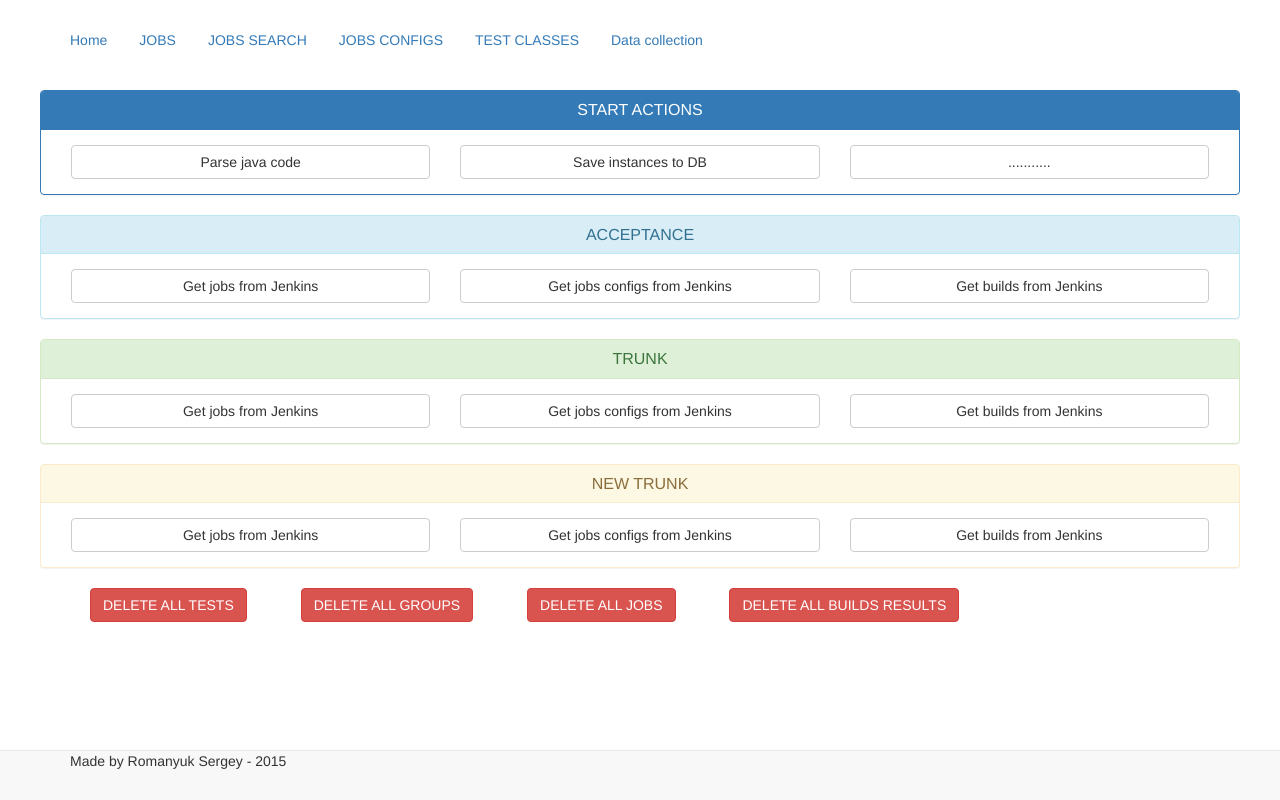
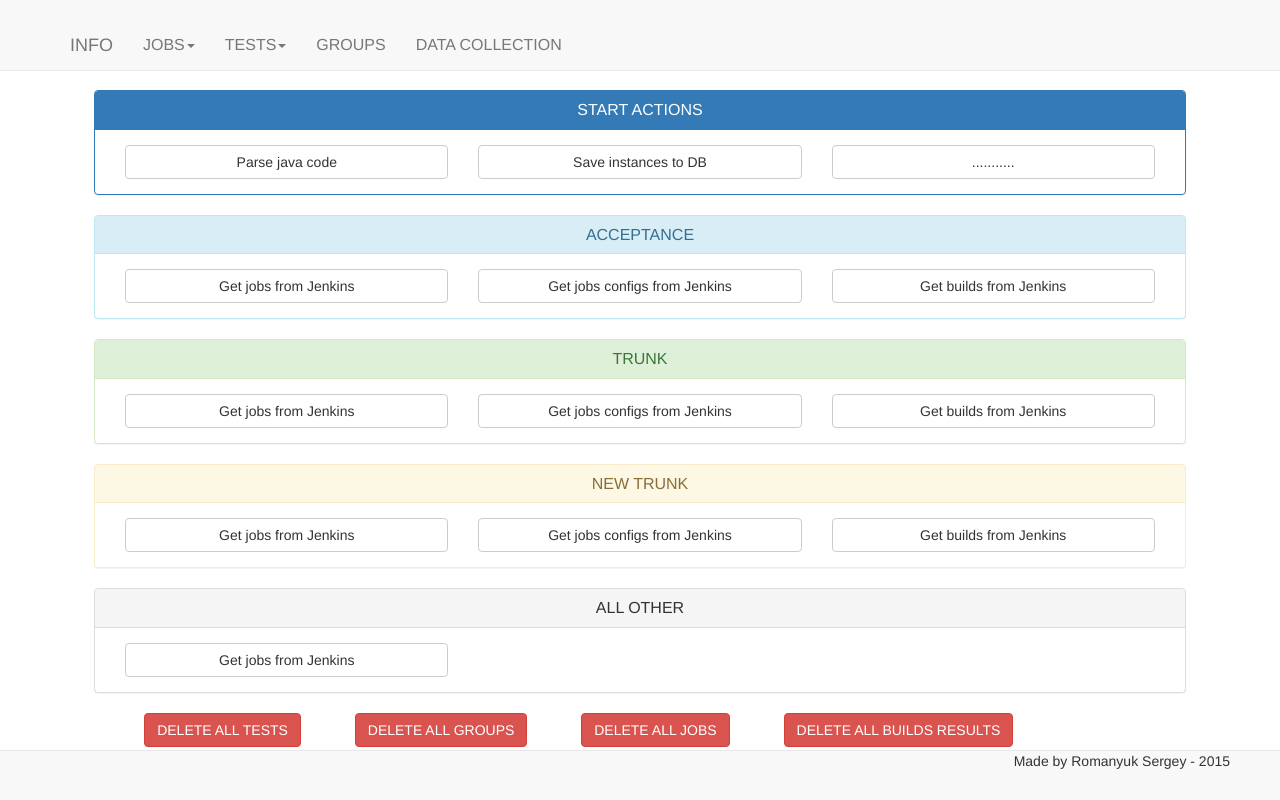
Before and after one commit to ukrduino/TestManagement, a Django app: page /data_collection/ in a window 1280 px wide. Run offline with Django 3.2, Linux system fonts and the light colour scheme; parts of the project's set-up code (start-up, migrations or seed data) failed here and were passed over; some libraries are stand-ins or nearby versions.

Commit message:
Data collection page improvement, preparation for group info page

```diff
--- a/TestManagement/urls.py
+++ b/TestManagement/urls.py
@@ -29,4 +29,5 @@ urlpatterns = [
     url(r'^jobs_results/load_data/$', 'TestCases.views.show_test_for_jobs'),
 
     url(r'^all_test_cases/$', 'TestCases.views.show_all_test_cases', name="show_all_test_cases"),
+    url(r'^groups/$', 'TestCases.views.groups_page', name="groups_page"),
 ]
--- a/static/css/style.css
+++ b/static/css/style.css
@@ -17,8 +17,7 @@
 }
 
 .page_content{
-    margin-top: 30px;
-    margin-bottom: 60px;
+    margin-top: 45px;
 }
 
 .home_page_big_numbers{
@@ -42,3 +41,19 @@ body{
     margin: 0;
     padding: 0;
 }
+
+#bottomText{
+    text-align: right;
+    margin-right: 50px;
+}
+
+#bottom_buffer{
+    margin-bottom: 60px;
+}
+
+.HeaderPanelText{
+  margin-top: 0;
+  margin-bottom: 0;
+  font-size: 16px;
+  color: inherit;
+}
--- a/static/js/my_scripts.js
+++ b/static/js/my_scripts.js
@@ -14,11 +14,13 @@ $('#save_instances').click(function (event) {
     event.preventDefault();
     show_progress_bar('#save_instances_progress');
     setTimeout(update_progress_bar, 5000);
+    displayOverlay("Saving test classes and test cases to DB");
     $.ajax({
         url: 'save_instances/',
         type: 'get',
         success: function () {
-            update_progress_bar();
+            update_progress_bar_to_full();
+            removeOverlay()
             alert("Successfully saved test classes and test cases!!!");
             destroy_progress_bar();
         }
@@ -37,7 +39,11 @@ $('.get_jobs').click(function (event) {
     if (jenkins_page == "New trunk"){
         show_progress_bar('#get_jobs_new_trunk_progress');
     }
+    if (jenkins_page == "All other"){
+        show_progress_bar('#get_jobs_all_other_progress');
+    }
     setTimeout(update_progress_bar, 5000);
+    displayOverlay("Saving jobs from " + jenkins_page + " page");
     $.ajax({
         type: 'post',
         url: 'get_jobs/',
@@ -46,7 +52,8 @@ $('.get_jobs').click(function (event) {
             'csrfmiddlewaretoken': $('input[name=csrfmiddlewaretoken]').val()
         },
         success: function () {
-            update_progress_bar();
+            update_progress_bar_to_full();
+            removeOverlay()
             alert("Successfully saved jobs from " + jenkins_page + " page!!!");
             destroy_progress_bar();
         }
@@ -75,8 +82,8 @@ $('.get_jobs_configs').click(function (event) {
             'csrfmiddlewaretoken': $('input[name=csrfmiddlewaretoken]').val()
         },
         success: function () {
+            update_progress_bar_to_full();
             removeOverlay();
-            update_progress_bar();
             alert("Successfully saved jobs configs from " + jenkins_page + " page!!!");
             destroy_progress_bar();
         }
@@ -96,6 +103,7 @@ $('.get_builds_and_save_results').click(function (event) {
         show_progress_bar('#get_builds_and_save_results_new_trunk_progress');
     }
     setTimeout(update_progress_bar, 5000);
+    displayOverlay("Saving build results for jobs from " + jenkins_page + " page");
     $.ajax({
         type: 'post',
         url: 'get_builds_and_save_results/',
@@ -104,6 +112,8 @@ $('.get_builds_and_save_results').click(function (event) {
             'csrfmiddlewaretoken': $('input[name=csrfmiddlewaretoken]').val()
         },
         success: function () {
+            update_progress_bar_to_full()
+            removeOverlay();
             alert("Successfully saved build results for jobs from " + jenkins_page + " page!!!");
             destroy_progress_bar();
         }
@@ -287,7 +297,9 @@ function update_progress_bar() {
         }
     });
 }
-
+function update_progress_bar_to_full() {
+    $('.progress-bar').css('width', 100 + '%').attr('aria-valuenow', 100);
+}
 //http://stackoverflow.com/a/25187060
 function displayOverlay(text) {
     $("<table id='overlay'><tbody><tr><td>" + text + "</td></tr></tbody></table>").css({
--- a/templates/BasePage.html
+++ b/templates/BasePage.html
@@ -21,29 +21,47 @@
 </head>
 
 <body>
+<nav class="navbar navbar-default navbar-fixed-top">
     <div class="container" id="main">
-    <div class="row">
-        <ul class="nav nav-pills">
-            <li><a href="{% url 'home' %}">Home</a></li>
-            <li><a href="{% url 'jobs_results_page' %}">JOBS</a></li>
+        <div class="navbar-header">
+            <a class="navbar-brand" href="{% url 'home' %}">INFO</a>
+            <ul class="nav navbar-nav">
+                <li class="dropdown">
+                    <a href="#" class="dropdown-toggle HeaderPanelText" data-toggle="dropdown" role="button" aria-haspopup="true"
+                       aria-expanded="false">JOBS<span class="caret"></span></a>
+                    <ul class="dropdown-menu">
+                        <li><a href="{% url 'jobs_results_page' %}">JOBS RESULTS</a></li>
                         <li><a href="{% url 'search_jobs' %}">JOBS SEARCH</a></li>
                         <li><a href="{% url 'jobs_configs' %}">JOBS CONFIGS</a></li>
+                    </ul>
+                </li>
+                <li class="dropdown">
+                    <a href="#" class="dropdown-toggle HeaderPanelText" data-toggle="dropdown" role="button" aria-haspopup="true"
+                       aria-expanded="false">TESTS<span class="caret"></span></a>
+                    <ul class="dropdown-menu">
                         <li><a href="{% url 'show_all_test_cases' %}">TEST CLASSES</a></li>
-            <li><a href="{% url 'data_collection' %}">Data collection</a></li>
                     </ul>
+                </li>
+                <li><a class="HeaderPanelText" href="{% url 'groups_page' %}">GROUPS</a></li>
+                <li><a class="HeaderPanelText" href="{% url 'data_collection' %}">DATA COLLECTION</a></li>
+            </ul>
+        </div>
+    </div>
+</nav>
+<div class="row page_content">
+    <div class="col-lg-10 col-lg-offset-1">
         {% block search_jobs_page %}{% endblock %}
         {% block acceptance_jobs_page %}{% endblock %}
         {% block home_page %}{% endblock %}
         {% block test_cases_page %}{% endblock %}
         {% block data_collection_page %}{% endblock %}
         {% block jobs_configs_page %}{% endblock %}
+        {% block groups_page %}{% endblock %}
     </div>
 </div>
-<div class="bottom_buffer"></div>
+<div id="bottom_buffer"></div>
 <nav class="navbar navbar-default navbar-fixed-bottom">
-    <div class="container">
     <p id="bottomText">Made by Romanyuk Sergey - 2015</p>
-    </div>
 </nav>
 
 <!-- Bootstrap core JavaScript
--- a/templates/DataCollectionPage.html
+++ b/templates/DataCollectionPage.html
@@ -15,6 +15,7 @@
                 </div>
                 <div class="col-lg-4">
                     <a class="btn btn-default btn-group-justified" id="save_instances">Save instances to DB</a>
+
                     <div class="progressDiv" id="save_instances_progress"></div>
                 </div>
                 <div class="col-lg-4">
@@ -28,18 +29,23 @@
             </div>
             <div class="panel-body">
                 <div class="col-lg-4">
-                    <a class="btn btn-default btn-group-justified get_jobs" data-jenkins_page="Acceptance">Get jobs from Jenkins</a>
+                    <a class="btn btn-default btn-group-justified get_jobs" data-jenkins_page="Acceptance">Get jobs from
+                        Jenkins</a>
+
                     <div class="progressDiv" id="get_jobs_acceptance_progress"></div>
                 </div>
                 <div class="col-lg-4">
-                    <a class="btn btn-default btn-group-justified get_jobs_configs" data-jenkins_page="Acceptance">Get jobs configs from
+                    <a class="btn btn-default btn-group-justified get_jobs_configs" data-jenkins_page="Acceptance">Get
+                        jobs configs from
                         Jenkins</a>
+
                     <div class="progressDiv" id="get_jobs_configs_acceptance_progress"></div>
                 </div>
                 <div class="col-lg-4">
                     <a class="btn btn-default btn-group-justified get_builds_and_save_results"
-                            data-jenkins_page="Acceptance">Get builds from Jenkins
+                       data-jenkins_page="Acceptance">Get builds from Jenkins
                     </a>
+
                     <div class="progressDiv" id="get_builds_and_save_results_acceptance_progress"></div>
                 </div>
             </div>
@@ -50,42 +56,79 @@
             </div>
             <div class="panel-body">
                 <div class="col-lg-4">
-                    <a class="btn btn-default btn-group-justified get_jobs" data-jenkins_page="Trunk">Get jobs from Jenkins</a>
+                    <a class="btn btn-default btn-group-justified get_jobs" data-jenkins_page="Trunk">Get jobs from
+                        Jenkins</a>
+
                     <div class="progressDiv" id="get_jobs_trunk_progress"></div>
                 </div>
                 <div class="col-lg-4">
-                    <a class="btn btn-default btn-group-justified get_jobs_configs" data-jenkins_page="Trunk">Get jobs configs from
+                    <a class="btn btn-default btn-group-justified get_jobs_configs" data-jenkins_page="Trunk">Get jobs
+                        configs from
                         Jenkins</a>
+
                     <div class="progressDiv" id="get_jobs_configs_trunk_progress"></div>
                 </div>
                 <div class="col-lg-4">
                     <a class="btn btn-default btn-group-justified get_builds_and_save_results"
-                            data-jenkins_page="Trunk">Get builds from Jenkins
+                       data-jenkins_page="Trunk">Get builds from Jenkins
                     </a>
+
                     <div class="progressDiv" id="get_builds_and_save_results_trunk_progress"></div>
                 </div>
             </div>
         </div>
-                <div class="panel panel-warning">
+        <div class="panel panel-warning">
             <div class="panel-heading">
                 <h3 class="panel-title" style="text-align: center">NEW TRUNK</h3>
             </div>
             <div class="panel-body">
                 <div class="col-lg-4">
-                    <a class="btn btn-default btn-group-justified get_jobs" data-jenkins_page="New trunk">Get jobs from Jenkins</a>
+                    <a class="btn btn-default btn-group-justified get_jobs" data-jenkins_page="New trunk">Get jobs from
+                        Jenkins</a>
+
                     <div class="progressDiv" id="get_jobs_new_trunk_progress"></div>
                 </div>
                 <div class="col-lg-4">
-                    <a class="btn btn-default btn-group-justified get_jobs_configs" data-jenkins_page="New trunk">Get jobs configs from
+                    <a class="btn btn-default btn-group-justified get_jobs_configs" data-jenkins_page="New trunk">Get
+                        jobs configs from
                         Jenkins</a>
+
                     <div class="progressDiv" id="get_jobs_configs_new_trunk_progress"></div>
                 </div>
                 <div class="col-lg-4">
                     <a class="btn btn-default btn-group-justified get_builds_and_save_results"
-                            data-jenkins_page="New trunk">Get builds from Jenkins
+                       data-jenkins_page="New trunk">Get builds from Jenkins
                     </a>
+
                     <div class="progressDiv" id="get_builds_and_save_results_new_trunk_progress"></div>
                 </div>
+            </div>
+        </div>
+        <div class="panel panel-default">
+            <div class="panel-heading">
+                <h3 class="panel-title" style="text-align: center">ALL OTHER</h3>
+            </div>
+            <div class="panel-body">
+                <div class="col-lg-4">
+                    <a class="btn btn-default btn-group-justified get_jobs" data-jenkins_page="All other">Get jobs from
+                        Jenkins</a>
+
+                    <div class="progressDiv" id="get_jobs_all_other_progress"></div>
+                </div>
+{#                <div class="col-lg-4">#}
+{#                    <a class="btn btn-default btn-group-justified get_jobs_configs" data-jenkins_page="New trunk">Get#}
+{#                        jobs configs from#}
+{#                        Jenkins</a>#}
+{##}
+{#                    <div class="progressDiv" id="get_jobs_configs_new_trunk_progress"></div>#}
+{#                </div>#}
+{#                <div class="col-lg-4">#}
+{#                    <a class="btn btn-default btn-group-justified get_builds_and_save_results"#}
+{#                       data-jenkins_page="New trunk">Get builds from Jenkins#}
+{#                    </a>#}
+{##}
+{#                    <div class="progressDiv" id="get_builds_and_save_results_new_trunk_progress"></div>#}
+{#                </div>#}
             </div>
         </div>
         <div>
```
Also changed, not shown: TestCases/Parser/JavaTestsParser.py (+15 -22 lines), TestCases/Parser/JenkinsAPI.py (+21 -7 lines), TestCases/models.py (+5 -4 lines). Lines whose indentation alone changed are shown as unchanged.
